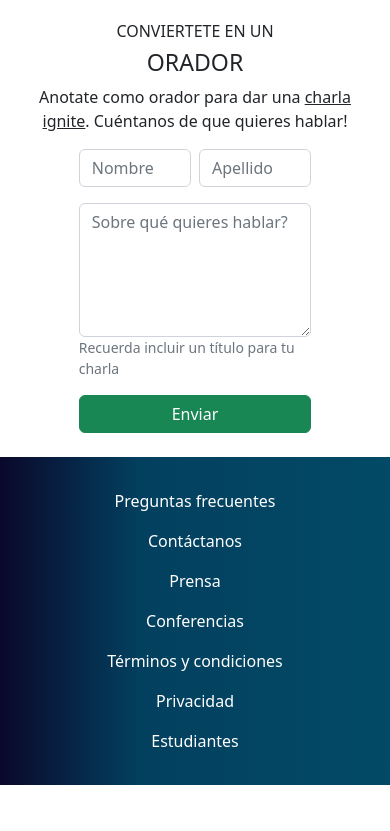
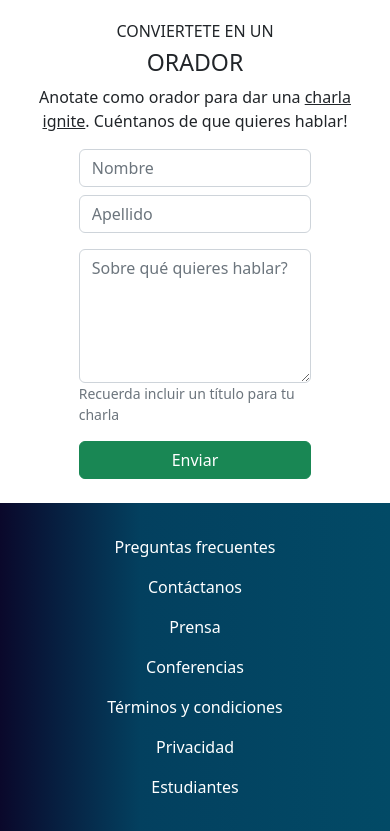
Before and after one commit to damiangdl/Integradorboot, a plain HTML site: page index.html in a window 390 px wide. Shown: the part 3301-4132 px from the top of the page. Before the commit the page ends 4086 px from the top, so only its background shows below. Drawn offline with nearby package versions, Linux system fonts and the light colour scheme.

Commit message:
second commit

```diff
--- a/index.html
+++ b/index.html
@@ -108,8 +108,8 @@
 
               <form action="" class="container w-75">
                   <div class="row m-0 p-0 gap-2">
-                      <input type="text" class="form-control col" placeholder="Nombre">
-                      <input type="text" class="form-control col" placeholder="Apellido">
+                      <input type="text" class="form-control col-sm" placeholder="Nombre">
+                      <input type="text" class="form-control col-sm" placeholder="Apellido">
                   </div>
                   <textarea class="form-control mt-3"  name="" id="" cols="30" rows="5" placeholder="Sobre qué quieres hablar?"></textarea>
                   <p class="text-muted small">Recuerda incluir un título para tu charla</p>
```
